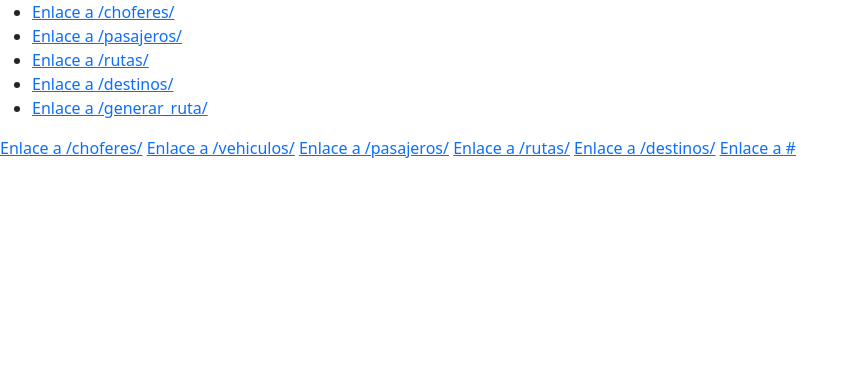
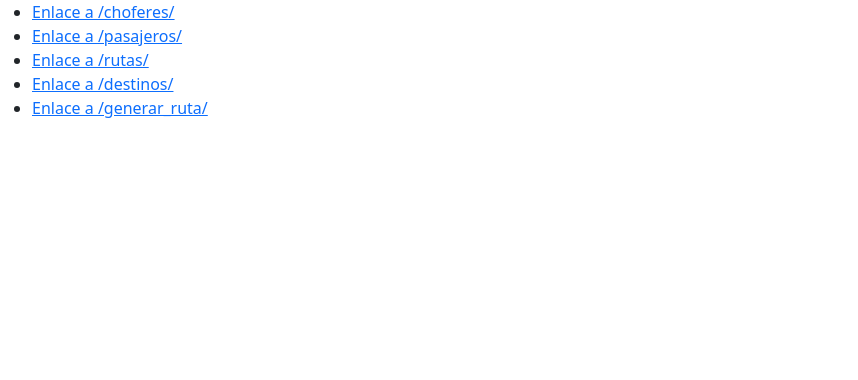
Before and after one commit to Ikvillaseca/capstoneADI, a Django app: page / in a window 1280 px wide. Shown: the top 380 px of the page, without its empty margins (0-858 px from the left). Run offline with Django 5.2, Linux system fonts and the light colour scheme.

Commit message:
clean index

```diff
--- a/RouteAnvil/templates/index.html
+++ b/RouteAnvil/templates/index.html
@@ -4,12 +4,4 @@
 
 {% block contenido %}
 
-
-<a href="{% url 'choferes'%}">Enlace a {% url 'choferes'%}</a>
-<a href="{% url 'vehiculos'%}">Enlace a {% url 'vehiculos'%}</a>
-<a href="{% url 'pasajeros'%}">Enlace a {% url 'pasajeros'%}</a>
-<a href="{% url 'rutas'%}">Enlace a {% url 'rutas'%}</a>
-<a href="{% url 'destinos'%}">Enlace a {% url 'destinos'%}</a>
-<a href="{% url 'generar'%}">Enlace a {% url ''%}</a>
-
 {% endblock contenido %}
```
